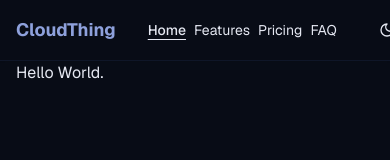
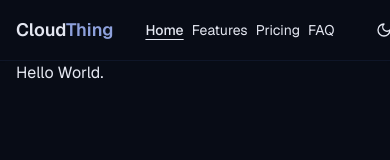
Before and after one commit to priyxansh/cloud-thing, a Next.js app: page / in a window 390 px wide. Shown: the top 160 px of the page. Built offline with nearby package versions, Linux system fonts and the light colour scheme.

Commit message:
Update SiteLogo component to display logo text with updated styling and add SITE_LOGO_TEXT constant

```diff
--- a/src/components/global/SiteLogo.tsx
+++ b/src/components/global/SiteLogo.tsx
@@ -1,11 +1,16 @@
 import Link from "next/link";
-import { SITE_TITLE } from "~/constants/site-config";
+import { SITE_LOGO_TEXT } from "~/constants/site-config";
 
 const SiteLogo = () => {
+  const siteLogoText = SITE_LOGO_TEXT.split(" ");
+  const firstWord = siteLogoText[0];
+  const lastWord = siteLogoText.at(-1);
+
   return (
     <Link href={`/`} className="relative flex items-center justify-center">
-      <h1 className="text-lg font-bold text-primary sm:text-xl">
-        {SITE_TITLE}
+      <h1 className="text-lg font-semibold text-primary sm:text-xl sm:font-bold">
+        <span className="text-foreground">{firstWord}</span>
+        <span>{lastWord}</span>
       </h1>
     </Link>
   );
--- a/src/constants/site-config.ts
+++ b/src/constants/site-config.ts
@@ -1,2 +1,3 @@
 // For global site related constants
 export const SITE_TITLE = "CloudThing";
+export const SITE_LOGO_TEXT = "Cloud Thing";
```
